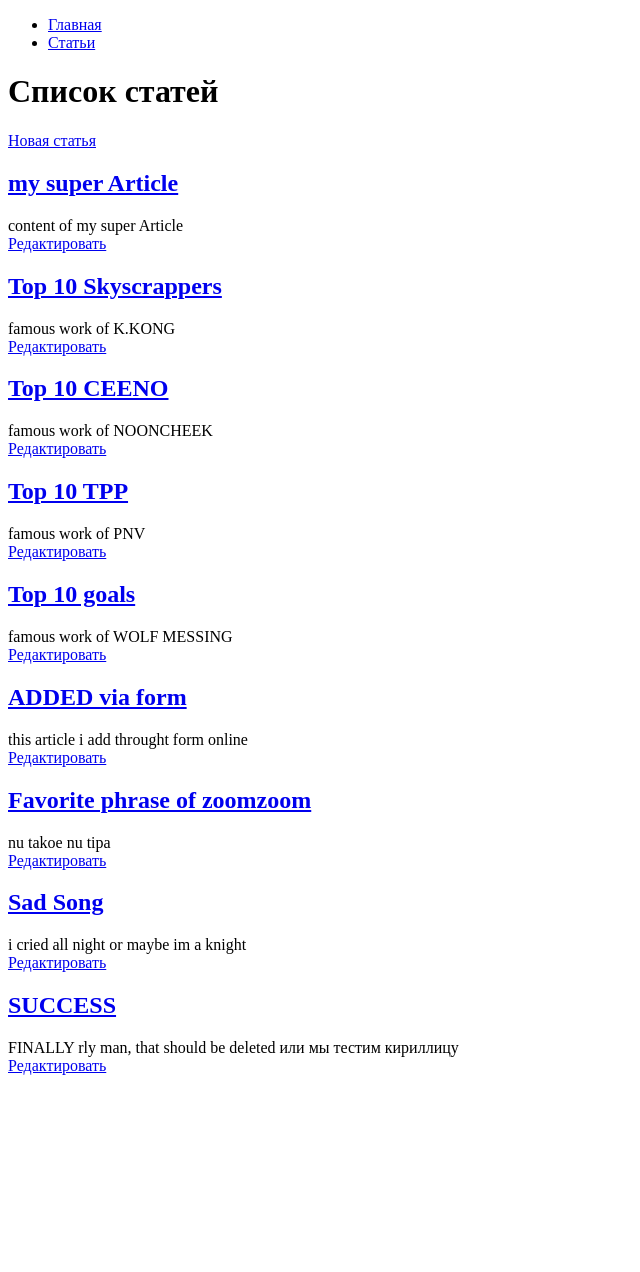
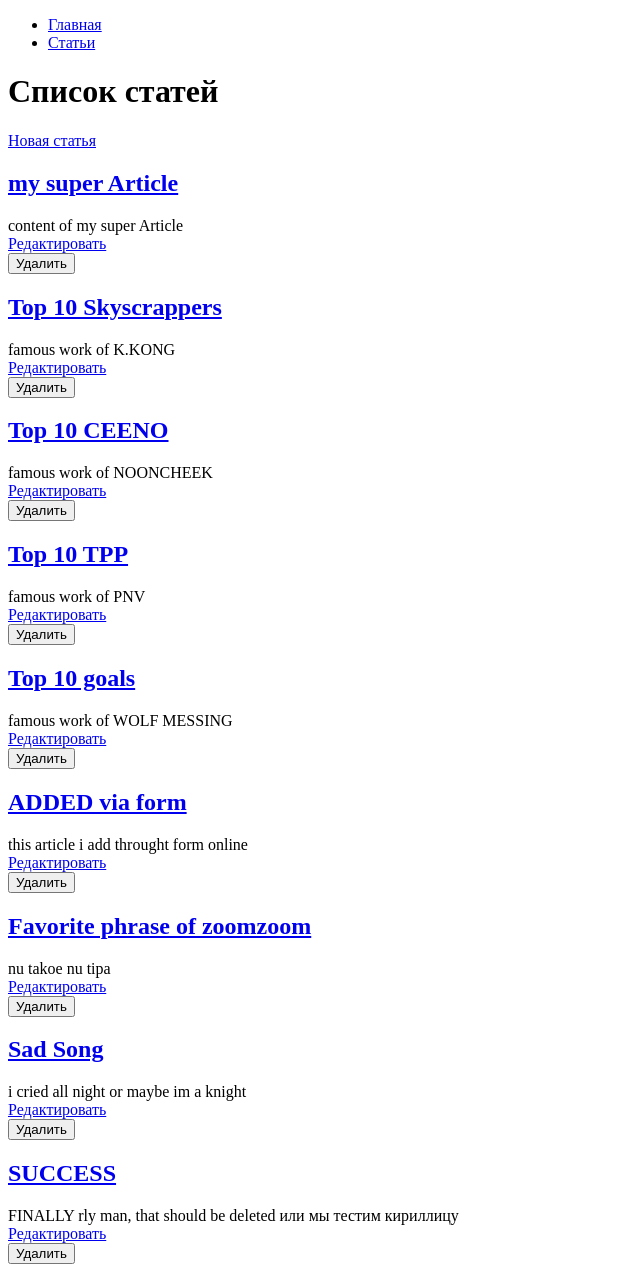
Before and after one commit to Nazarinh0/hexlet-django-blog, a Django app: page /article/ in a window 1280 px wide. Shown: the whole page, without its empty margins (0-640 px from the left). Before the commit the page ends 1075 px from the top, so only its background shows below. Run offline with Django 4.2, Linux system fonts and the light colour scheme; data comes from the database, SQL or seed files in the repository.

Commit message:
add delete form to article/index.html

```diff
--- a/hexlet_django_blog/article/templates/article/index.html
+++ b/hexlet_django_blog/article/templates/article/index.html
@@ -14,6 +14,11 @@
         <h2><a href="{% url 'article' id=article.id %}"> {{ article.name }}</a></h2>
         <div>{{ article.body|slice:":200" }}</div>
         <a href="{% url 'article_update' id=article.id %}">Редактировать</a>
+        <form method="post" action="{% url 'article_delete' id=article.id %}">
+            {% csrf_token %}
+            <input type="hidden" name="article_id" value="{{ article.id }}">
+            <input type="submit" value="Удалить">
+        </form>
     {% endfor %}
 
 {% endblock %}
```
